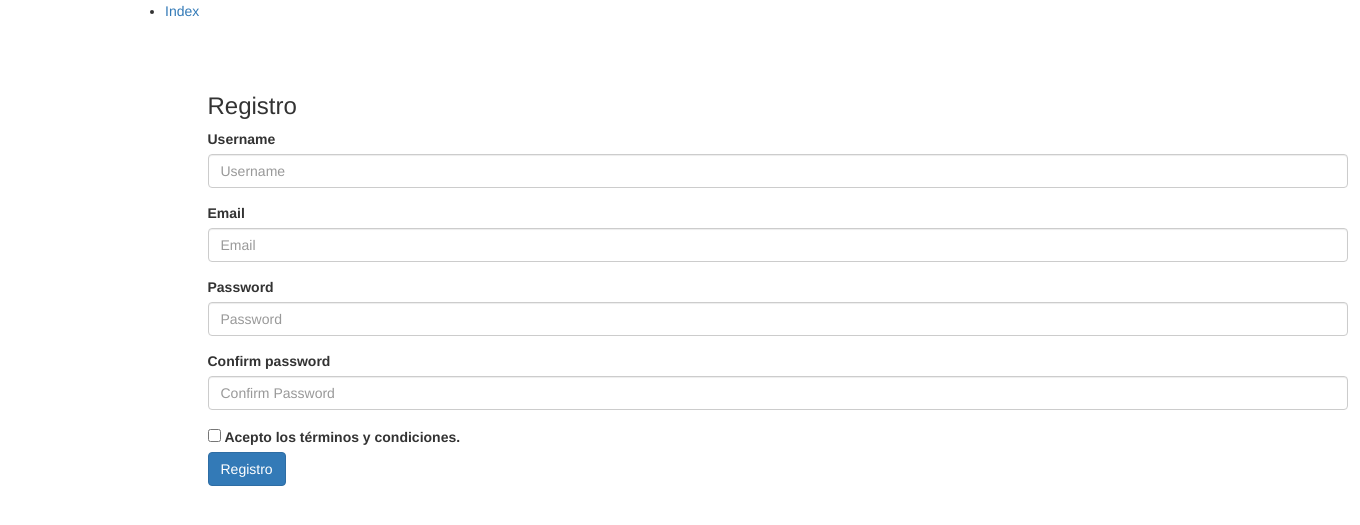
After one commit to ingrafaelmartinez/app-tareas-con-flask, a Flask app: page /register in a window 1360 px wide. The commit adds this page. Shown: the top 525 px of the page. Run offline with Flask 2, Linux system fonts and the light colour scheme; some libraries are stand-ins or nearby versions.

Commit message:
Creación de la conexión a la base de datos, creación del formulario de registro

```diff
--- a/app/forms.py
+++ b/app/forms.py
@@ -1,12 +1,36 @@
 from wtforms import Form
 from wtforms import validators
 from wtforms import StringField, PasswordField
+from wtforms.fields.simple import BooleanField, EmailField
 
 class LoginForm(Form):
     username = StringField('Username', [
         validators.length(min=4, max=50, message='El username se encuentra fuera de rango')
     ])
     password = PasswordField('Password', [
-        validators.DataRequired(),
+        validators.DataRequired(message='El password es requerido.'),
         validators.length(min=8)
     ])
+
+class RegisterForm(Form):
+    username = StringField('Username', [
+        validators.length(min=4, max=50)
+    ])
+    email = EmailField('Email', [
+        validators.length(min=6, max=100),
+        validators.DataRequired(message='El email es requerido.'),
+        validators.Email(message='Ingrese un email válido.')
+    ])
+    email = EmailField('Email', [
+        validators.length(min=6, max=100),
+        validators.DataRequired(message='El email es requerido.'),
+        validators.Email(message='Ingrese un email válido.')
+    ])
+    password = PasswordField('Password', [
+        validators.DataRequired('El password es requerido.'),
+        validators.EqualTo('confirm_password', message='La contraseña no coincide.')
+    ])
+    confirm_password = PasswordField('Confirm password')
+    accept = BooleanField('', [
+        validators.DataRequired()
+    ])
--- /dev/null
+++ b/app/templates/auth/register.html
@@ -0,0 +1,36 @@
+{% extends 'layout.html' %}
+{% from 'helpers/_forms.html' import render_field %}
+
+{% block container %}
+<div class="col-md-12 col-md-offset-1">
+    <h3>Registro</h3>
+    <form class="" method="post">
+
+        <input type="hidden" name="csrf_token" value="{{ csrf_token() }}"\>
+
+        <div class="form-group">
+            {{ render_field(form.username, class='form-control', placeholder='Username') }}
+        </div>
+
+        <div class="form-group">
+            {{ render_field(form.email, class='form-control', placeholder='Email') }}
+        </div>
+
+        <div class="form-group">
+            {{ render_field(form.password, class='form-control', placeholder='Password') }}
+        </div>
+
+        <div class="form-group">
+            {{ render_field(form.confirm_password, class='form-control', placeholder='Confirm Password') }}
+        </div>
+
+        <div class="form-check">
+            {{ form.accept(class_='form-check-input') }}
+            <label for="" class="form-check-label">Acepto los términos y condiciones.</label>
+        </div>
+
+        <button type="submit" class="btn btn-primary" name="button">Registro</button>
+
+    </form>
+</div>
+{% endblock %}
--- a/app/templates/layout.html
+++ b/app/templates/layout.html
@@ -22,6 +22,17 @@
 {% block content %}
 <div class="container">
     <div class="row">
+        <div class="col-md-12 col-md-offset-1">
+            {% with messages = get_flashed_messages() %}
+                {% if messages %}
+                    {% for message in messages %}
+                        <div class="alert alert-success" role="alert">
+                            {{ message }}
+                        </div>
+                    {% endfor %}
+                {% endif %}
+            {% endwith %}
+        </div>
         {% block container %}
         {% endblock %}
     </div>
--- a/app/views.py
+++ b/app/views.py
@@ -1,7 +1,8 @@
 from flask import Blueprint
-from flask import render_template, request
+from flask import render_template, request, flash
 
-from .forms import LoginForm
+from .models import User
+from .forms import LoginForm, RegisterForm
 
 page = Blueprint('page', __name__)
 
@@ -24,3 +25,14 @@ def login():
         print("Nueva sesión creada!")
 
     return render_template('auth/login.html', title='Login', form=form)
+
+@page.route('/register', methods=['GET', 'POST'])
+def register():
+    form = RegisterForm(request.form)
+
+    if request.method == 'POST':
+        if form.validate():
+            user = User.create_element(form.username.data, form.password.data, form.email.data)
+            flash('Usuario registrado exitosamente.')
+
+    return render_template('auth/register.html', title='Registro', form=form)
--- a/config.py
+++ b/config.py
@@ -4,6 +4,8 @@ class Config:
 
 class DevelopmentConfig(Config):
     DEBUG = True
+    SQLALCHEMY_DATABASE_URI = 'mysql+pymysql://root:@localhost/project_web'
+    SQLALCHEMY_TRACK_MODIFICATIONS = False
 
 
 config = {
```
Also changed, not shown: app/__init__.py (+8 -0 lines), app/models.py (added, +34 -0 lines), 2 other files.
